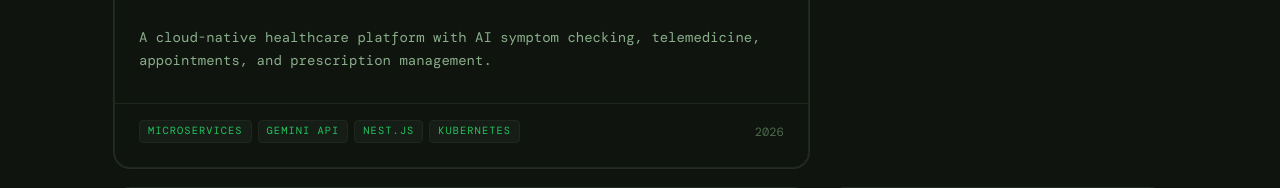
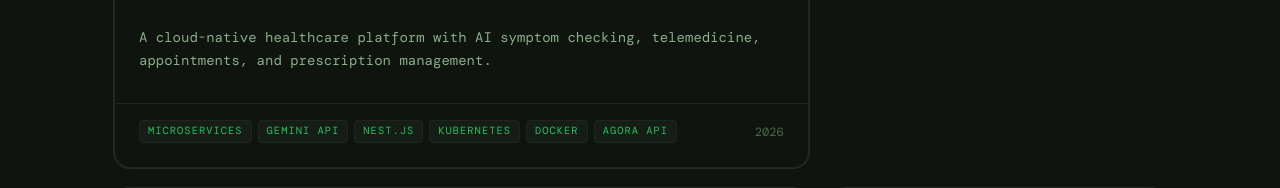
Before and after one commit to AmzalFoumi/amzal-portfolio, a Next.js app: page / in a window 1280 px wide. Shown: the part 1580-1768 px from the top of the page. Built offline with nearby package versions, Linux system fonts and the light colour scheme; a web font is replaced by a local one.

Commit message:
refactor: allowed project display tag limits to be customizabled

```diff
--- a/src/components/shared/ProjectCard.tsx
+++ b/src/components/shared/ProjectCard.tsx
@@ -12,6 +12,7 @@ import {
   CardHeader,
 } from "@/components/ui/card";
 import { TagBadge } from "@/components/shared/TagBadge";
+import { PROJECT_CARD_TAG_LIMIT } from "@/data/projects";
 import type { Project } from "@/types";
 
 interface ProjectCardProps {
@@ -124,9 +125,12 @@ export function ProjectCard({ project, index = 0 }: ProjectCardProps) {
             }}
           >
             <div className="flex flex-wrap gap-1.5">
-              {project.tags.slice(0, 4).map((tag) => (
-                <TagBadge key={tag} label={tag} size="sm" />
-              ))}
+              {(() => {
+                const tagLimit = project.tagLimit ?? PROJECT_CARD_TAG_LIMIT;
+                return project.tags.slice(0, tagLimit).map((tag) => (
+                  <TagBadge key={tag} label={tag} size="sm" />
+                ));
+              })()}
             </div>
             <span
               className="font-mono text-xs shrink-0 ml-2"
--- a/src/data/projects.ts
+++ b/src/data/projects.ts
@@ -1,4 +1,7 @@
 import type { Project } from "@/types";
+
+// Number of tags to show on project cards (homepage)
+export const PROJECT_CARD_TAG_LIMIT = 4;
 
 // [PLACEHOLDER] Replace all project entries with your real projects
 export const projects: Project[] = [
@@ -24,6 +27,7 @@ export const projects: Project[] = [
     year: "2026",
     repoUrl: "https://github.com/Distributed-Health-System",
     featured: true,
+    tagLimit: 6,
   },
   {
     slug: "kidsfeed",
--- a/src/types/index.ts
+++ b/src/types/index.ts
@@ -4,6 +4,8 @@ export interface Project {
   shortDescription: string;
   fullDescription: string;
   tags: string[];
+  /** Optional per-project tag limit for homepage cards. Falls back to global default. */
+  tagLimit?: number;
   year: string;
   liveUrl?: string;
   repoUrl?: string;
```
